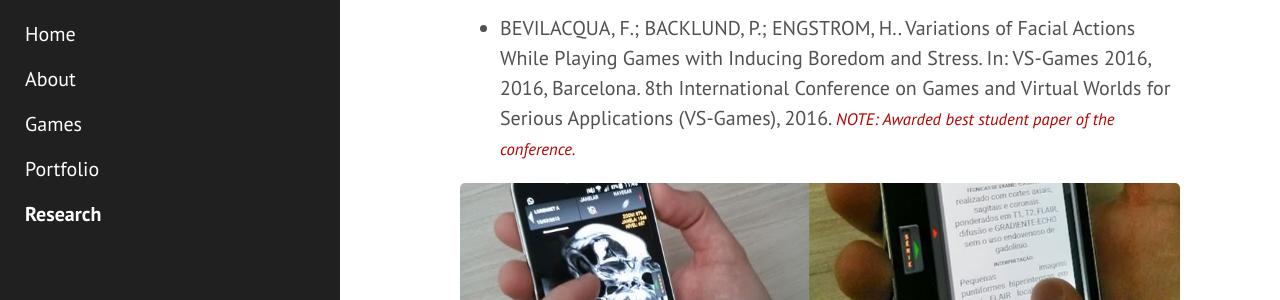
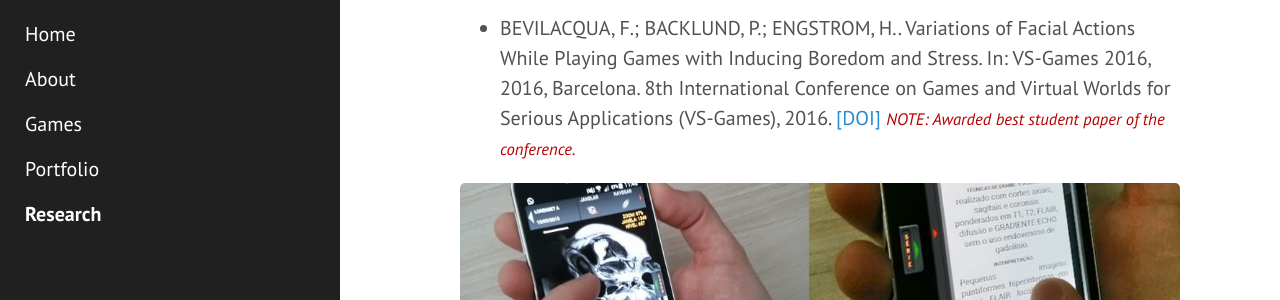
Before and after one commit to Dovyski/dovyski.github.io, a Jekyll site: the page built from research.md, in a window 1280 px wide and 900 px high. Shown: the part 422-722 px from the top of the window. Built offline with Jekyll 4.4.1, drawn with Linux system fonts in a browser that asks for light colours.

Commit message:
Add DOI link

```diff
--- a/research.md
+++ b/research.md
@@ -11,7 +11,7 @@
 
 ![Variations of Facial Actions While Playing Games with Inducing Boredom and Stress](/public/img/paper-variations.jpg)
 
-- BEVILACQUA, F.; BACKLUND, P.; ENGSTROM, H.. Variations of Facial Actions While Playing Games with Inducing Boredom and Stress. In: VS-Games 2016, 2016, Barcelona. 8th International Conference on Games and Virtual Worlds for Serious Applications (VS-Games), 2016. <small class="highlight">NOTE: Awarded best student paper of the conference.</small>
+- BEVILACQUA, F.; BACKLUND, P.; ENGSTROM, H.. Variations of Facial Actions While Playing Games with Inducing Boredom and Stress. In: VS-Games 2016, 2016, Barcelona. 8th International Conference on Games and Virtual Worlds for Serious Applications (VS-Games), 2016. [[DOI]](http://dx.doi.org/10.1109/VS-GAMES.2016.7590374) <small class="highlight">NOTE: Awarded best student paper of the conference.</small>
 
 ![Dynamic Optimization for Fast Image Transfer and Visualization for Mobile and Stationary Devices: A Performance Evaluation Using Animati Viewer](/public/img/paper-mobile-medicine.jpg)
 
```
